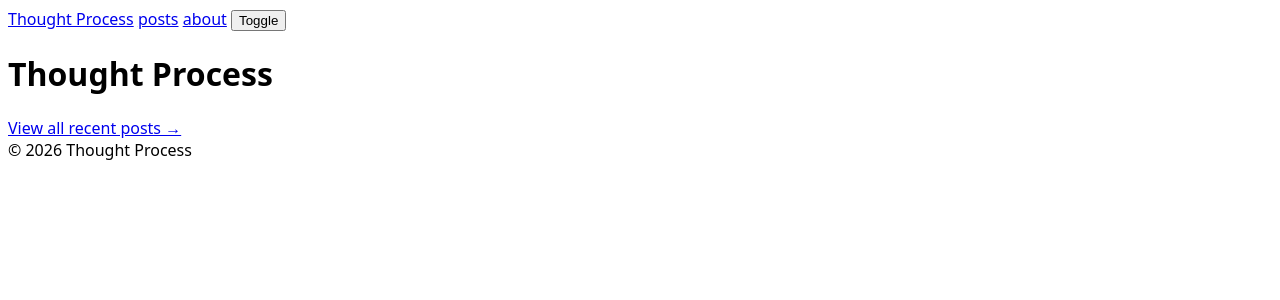
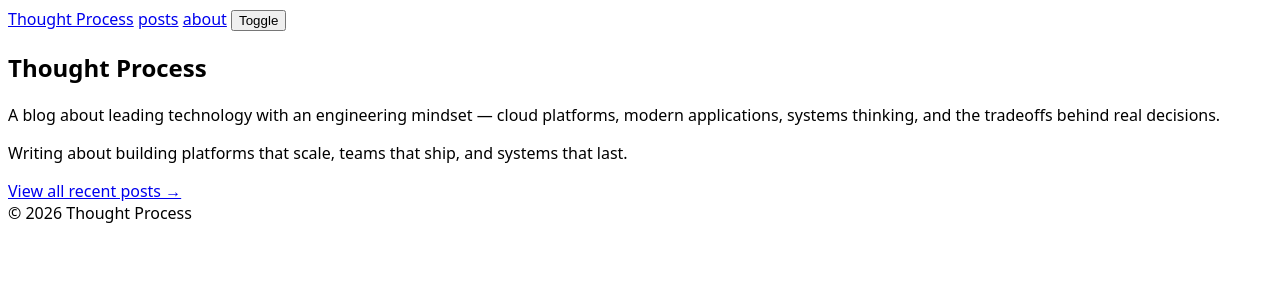
Before and after one commit to jpaolasini/thought-process, a Jekyll site: the page built from index.html, in a window 1280 px wide. Shown: the top 300 px of the page. Built offline with Jekyll 4.4.1, drawn with Linux system fonts in a browser that asks for light colours.

Commit message:
Adds content

```diff
--- a/index.html
+++ b/index.html
@@ -1,5 +1,15 @@
 ---
 layout: default
 ---
-<h1>Thought Process</h1>
+<section class="card hero">
+  <h1 class="hero-title">Thought Process</h1>
+  <p class="hero-sub">
+    A blog about leading technology with an engineering mindset —
+    cloud platforms, modern applications, systems thinking, and the tradeoffs behind real decisions.
+  </p>
+  <p class="subtle" style="margin-top:14px;">
+    Writing about building platforms that scale, teams that ship, and systems that last.
+  </p>
+</section>
+
 <a href="{{ site.baseurl }}/posts/">View all recent posts →</a>
```
